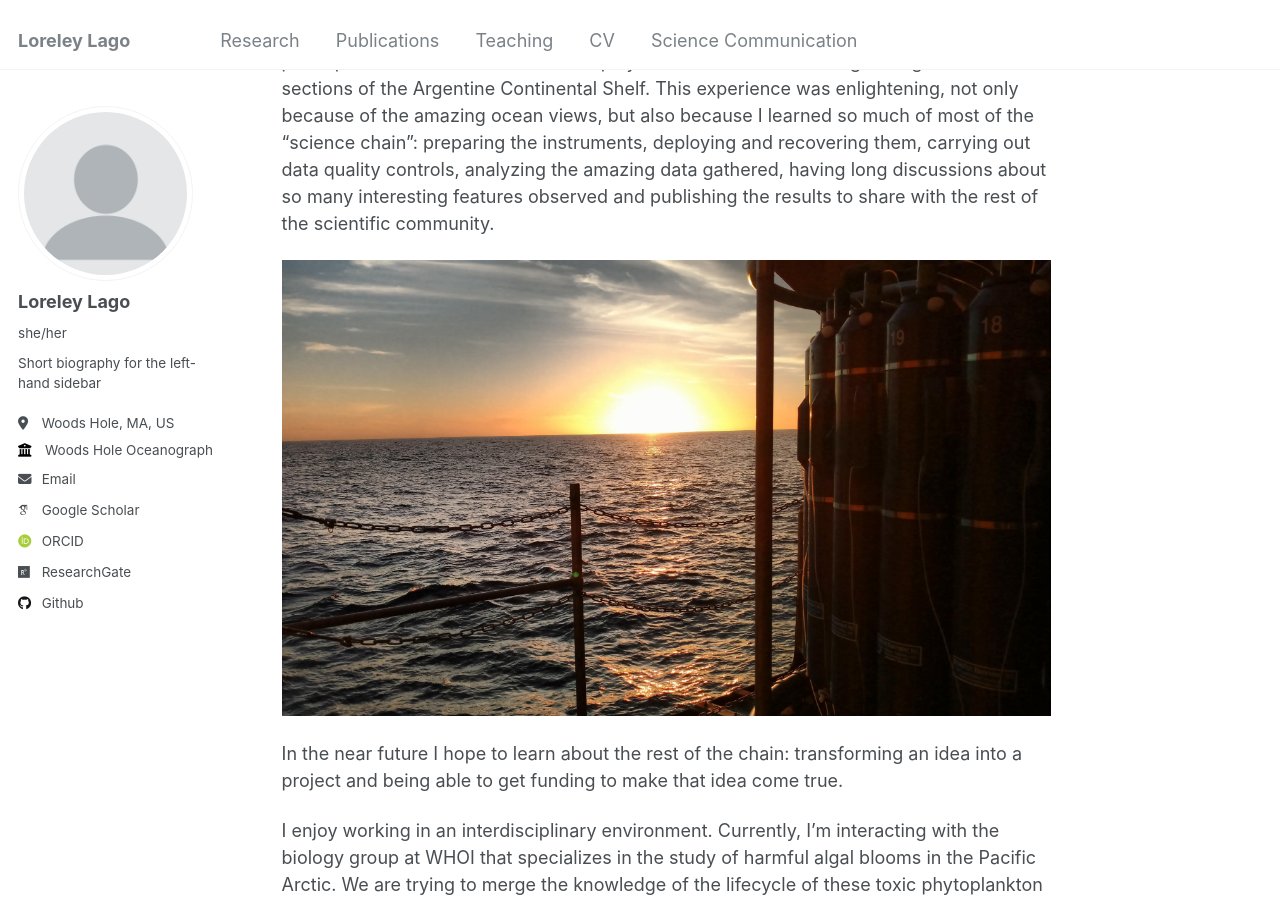
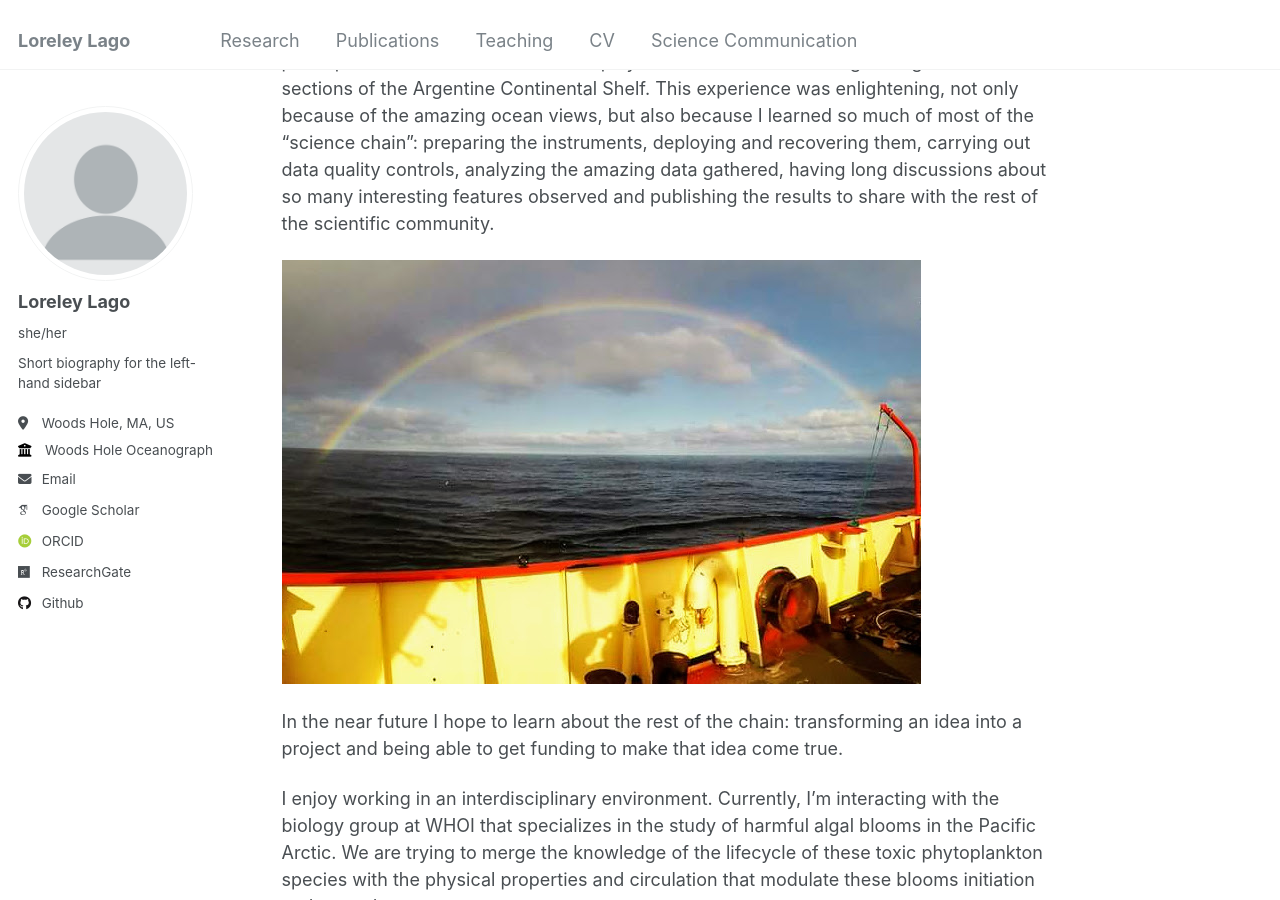
Before and after one commit to loreleylago/loreleylago.github.io, a Jekyll site: the page built from _pages/about.md, in a window 1280 px wide and 900 px high, scrolled down 966 px. Built offline with Jekyll 4.4.1, drawn with Linux system fonts in a browser that asks for light colours; some web fonts are replaced.

Commit message:
Update about.md

```diff
--- a/_pages/about.md
+++ b/_pages/about.md
@@ -19,7 +19,7 @@ My research so far has focused on Continental Shelf Dynamics, the analysis of oc
 
 I had the unique opportunity to help collect the data I analyzed during my PhD. I participated in 3 cruises where we deployed and recovered moorings along different sections of the Argentine Continental Shelf. This experience was enlightening, not only because of the amazing ocean views, but also because I learned so much of most of the “science chain”: preparing the instruments, deploying and recovering them, carrying out data quality controls, analyzing the amazing data gathered, having long discussions about so many interesting features observed and publishing the results to share with the rest of the scientific community.
 
-![Cruise](https://loreleylago.github.io/files/ctd sunset.jpg)
+![Cruise](https://loreleylago.github.io/files/rainbow cruise.jpg)
 
 In the near future I hope to learn about the rest of the chain: transforming an idea into a project and being able to get funding to make that idea come true.
 
```
